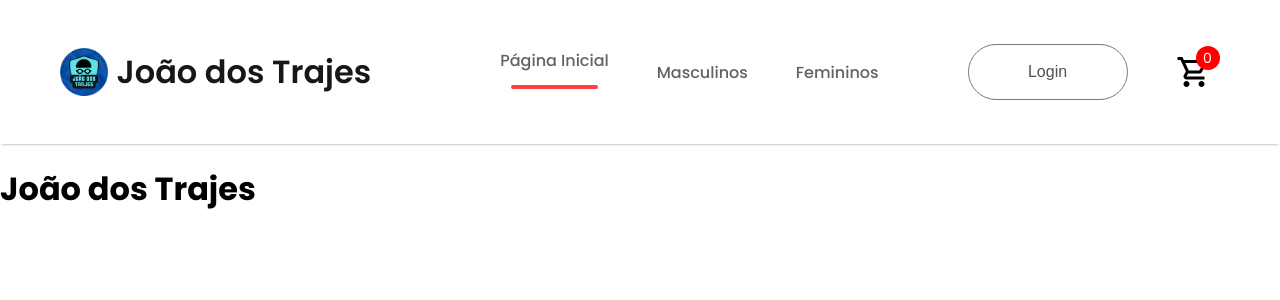
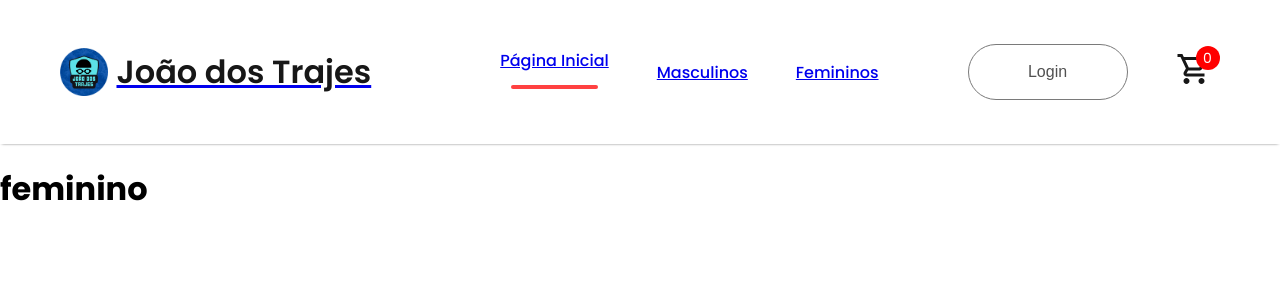
Before and after one commit to JvPedrosa/joaodostrajes-fe, a React (Create React App) app: page /feminino in a window 1280 px wide. Shown: the top 300 px of the page. Built offline with nearby package versions, Linux system fonts and the light colour scheme.

Commit message:
feat: add react-router-dom

```diff
--- a/src/App.tsx
+++ b/src/App.tsx
@@ -1,10 +1,14 @@
+import { BrowserRouter } from "react-router-dom";
 import "./App.css";
 import { Navbar } from "./components/Navbar";
+import { Router } from "./app/router";
 function App() {
   return (
     <div>
-      <Navbar />
-      <h1>João dos Trajes</h1>
+      <BrowserRouter>
+        <Navbar />
+        <Router />
+      </BrowserRouter>
     </div>
   );
 }
--- /dev/null
+++ b/src/app/router/index.tsx
@@ -0,0 +1,27 @@
+import { Route, Routes } from "react-router-dom";
+import { Home } from "../../pages/Home";
+import { ShopCategory } from "../../pages/ShopCategory";
+import { Product } from "../../pages/Product";
+import { Cart } from "../../pages/Cart";
+import { LoginSignup } from "../../pages/LoginSignup";
+
+export const Router = () => {
+  return (
+    <Routes>
+      <Route path="/" element={<Home />} />
+
+      <Route
+        path="/masculino"
+        element={<ShopCategory category="masculino" />}
+      />
+      <Route path="/feminino" element={<ShopCategory category="feminino" />} />
+
+      <Route path="/produto" element={<Product />}>
+        <Route path=":productId" element={<Product />} />
+      </Route>
+
+      <Route path="/carrinho" element={<Cart />} />
+      <Route path="/login" element={<LoginSignup />} />
+    </Routes>
+  );
+};
--- a/src/components/Navbar/index.tsx
+++ b/src/components/Navbar/index.tsx
@@ -7,35 +7,44 @@ import {
   NavMenu,
 } from "./styles";
 import { useState } from "react";
+import { Link } from "react-router-dom";
 
 export const Navbar = () => {
   const [menu, setMenu] = useState("home");
 
   return (
     <NavContainer>
-      <NavLogo>
-        <img src={require("../../assets/logo.png")} alt="João dos Trajes" />
-        <p>João dos Trajes</p>
-      </NavLogo>
+      <Link to="/">
+        <NavLogo>
+          <img src={require("../../assets/logo.png")} alt="João dos Trajes" />
+          <p>João dos Trajes</p>
+        </NavLogo>
+      </Link>
 
       <NavMenu>
         <li onClick={() => setMenu("home")}>
-          Página Inicial
+          <Link to="/">Página Inicial</Link>
           {menu === "home" && <hr />}
         </li>
         <li onClick={() => setMenu("masculino")}>
-          Masculinos
+          <Link to="/masculino">Masculinos</Link>
           {menu === "masculino" && <hr />}
         </li>
         <li onClick={() => setMenu("feminino")}>
-          Femininos
+          <Link to="/feminino">Femininos</Link>
           {menu === "feminino" && <hr />}
         </li>
       </NavMenu>
 
       <NavLoginCart>
-        <button>Login</button>
-        <ShoppingCartOutlined />
+        <Link to="/login">
+          <button>Login</button>
+        </Link>
+
+        <Link to="/carrinho">
+          <ShoppingCartOutlined sx={{ color: "#171717" }} />
+        </Link>
+
         <NavCartCount>0</NavCartCount>
       </NavLoginCart>
     </NavContainer>
--- /dev/null
+++ b/src/pages/Cart/index.tsx
@@ -0,0 +1,7 @@
+export const Cart = () => {
+  return (
+    <div>
+      <h1>carrinho</h1>
+    </div>
+  );
+};
--- /dev/null
+++ b/src/pages/Home/index.tsx
@@ -0,0 +1,7 @@
+export const Home = () => {
+  return (
+    <div>
+      <h1>Página Inicial</h1>
+    </div>
+  );
+};
--- /dev/null
+++ b/src/pages/LoginSignup/index.tsx
@@ -0,0 +1,7 @@
+export const LoginSignup = () => {
+  return (
+    <div>
+      <h1>login</h1>
+    </div>
+  );
+};
--- /dev/null
+++ b/src/pages/Product/index.tsx
@@ -0,0 +1,3 @@
+export const Product = () => {
+  return <div></div>;
+};
--- /dev/null
+++ b/src/pages/ShopCategory/index.tsx
@@ -0,0 +1,11 @@
+export const ShopCategory = ({
+  category,
+}: {
+  category: "masculino" | "feminino";
+}) => {
+  return (
+    <div>
+      <h1>{category}</h1>
+    </div>
+  );
+};
```
